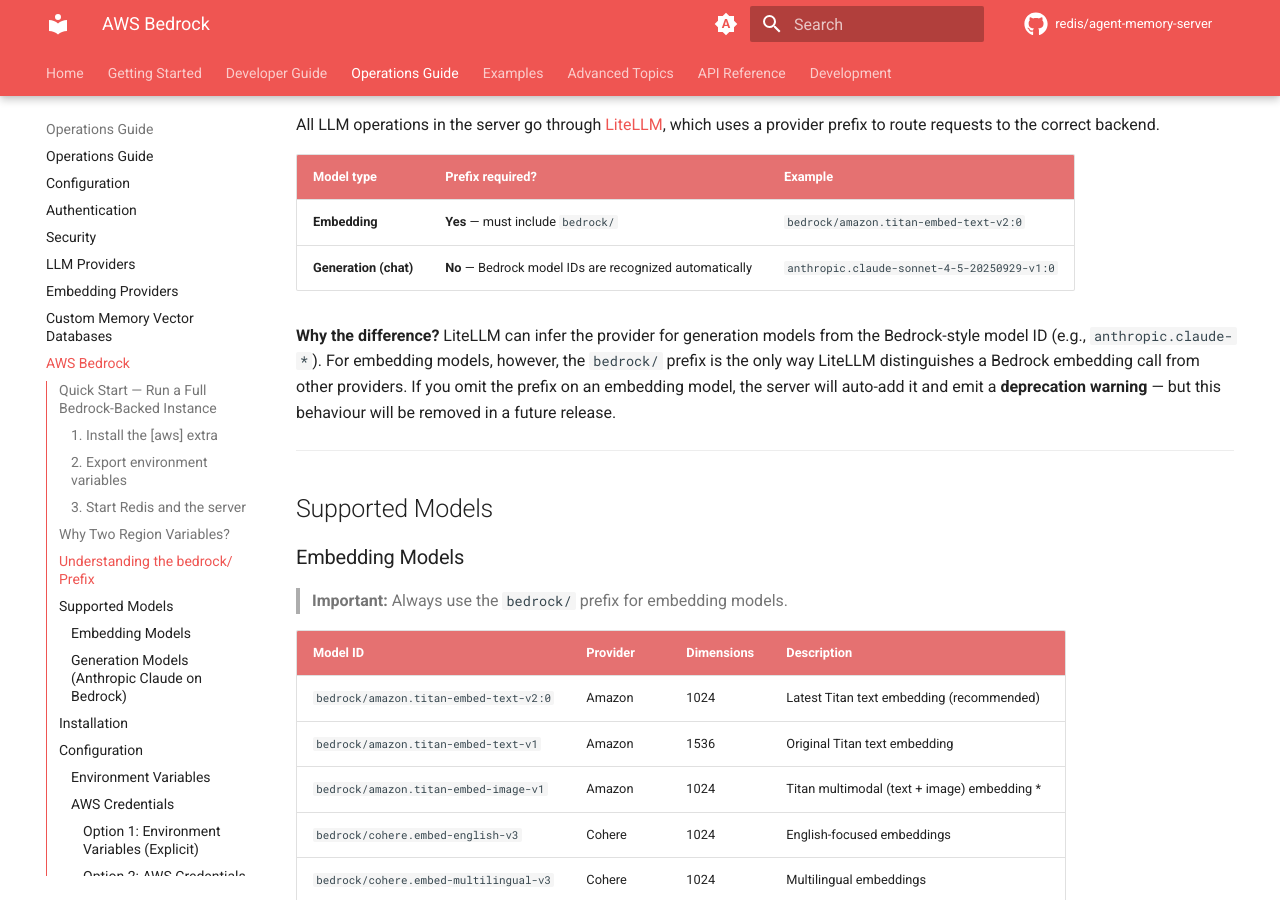
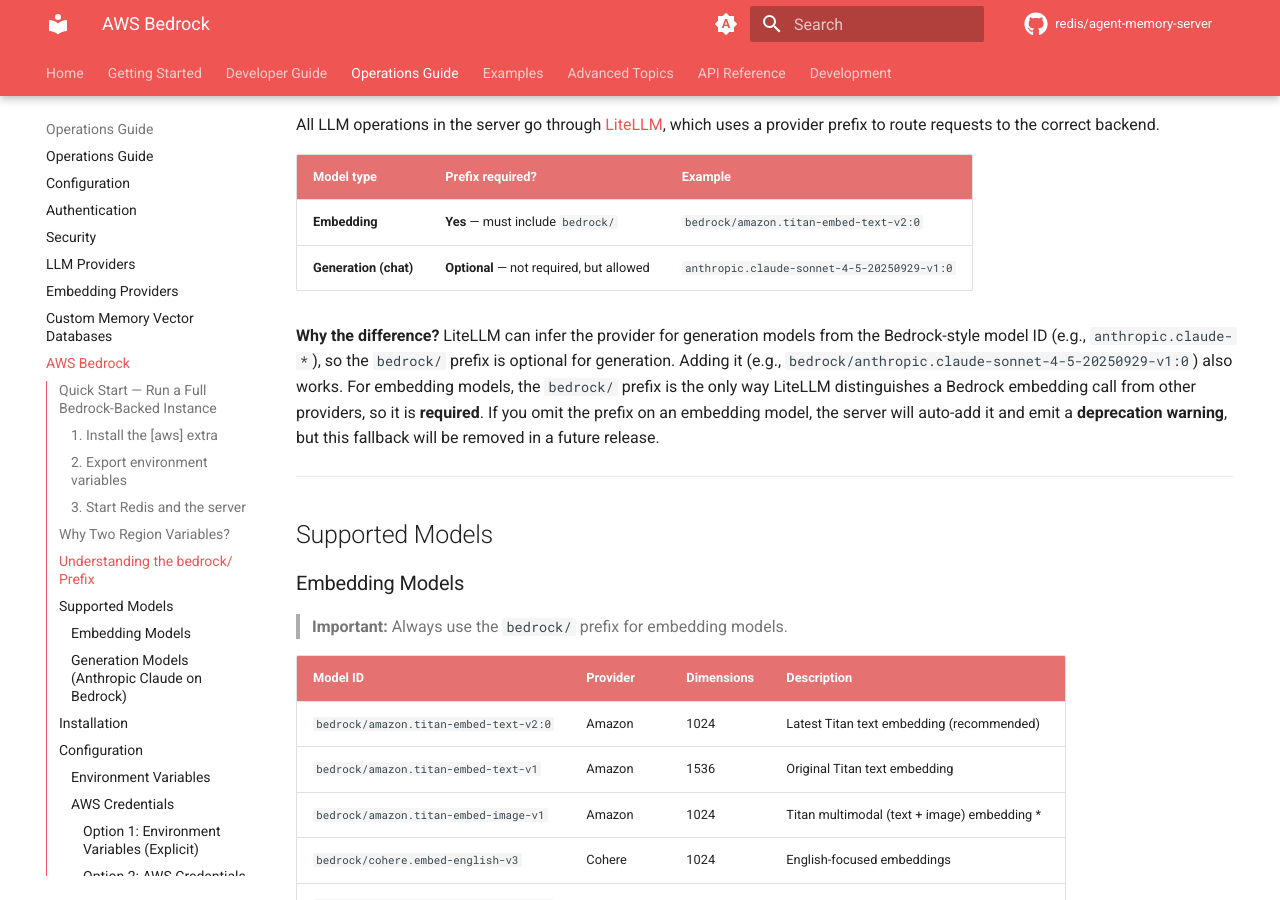
Before and after one commit to redis/agent-memory-server, an MkDocs documentation site: the page built from docs/aws-bedrock.md, in a window 1280 px wide and 900 px high, scrolled down 1970 px. Built offline with MkDocs 1.6.1 and Material for MkDocs 9.7.7, drawn with Linux system fonts in a browser that asks for light colours; comment, search, counter and statistics services are not loaded; the version menu is left out; some of the changed text lies outside the part shown.

Commit message:
docs: address reviewer feedback
- Clarify bedrock/ prefix is optional (not prohibited) for generation models
- Remove boto3/botocore version ranges from docs
- Rename LLM Proxy to LLM Proxy (LiteLLM) in architecture diagram
- Update wording from 'no prefix needed' to 'prefix optional'

```diff
--- a/docs/aws-bedrock.md
+++ b/docs/aws-bedrock.md
@@ -81,9 +81,9 @@
 | Model type | Prefix required? | Example |
 |------------|------------------|---------|
 | **Embedding** | **Yes** — must include `bedrock/` | `bedrock/amazon.titan-embed-text-v2:0` |
-| **Generation (chat)** | **No** — Bedrock model IDs are recognized automatically | `anthropic.claude-sonnet-4-5-20250929-v1:0` |
+| **Generation (chat)** | **Optional** — not required, but allowed | `anthropic.claude-sonnet-4-5-20250929-v1:0` |
 
-**Why the difference?** LiteLLM can infer the provider for generation models from the Bedrock-style model ID (e.g., `anthropic.claude-*`). For embedding models, however, the `bedrock/` prefix is the only way LiteLLM distinguishes a Bedrock embedding call from other providers. If you omit the prefix on an embedding model, the server will auto-add it and emit a **deprecation warning** — but this behaviour will be removed in a future release.
+**Why the difference?** LiteLLM can infer the provider for generation models from the Bedrock-style model ID (e.g., `anthropic.claude-*`), so the `bedrock/` prefix is optional for generation. Adding it (e.g., `bedrock/anthropic.claude-sonnet-4-5-20250929-v1:0`) also works. For embedding models, the `bedrock/` prefix is the only way LiteLLM distinguishes a Bedrock embedding call from other providers, so it is **required**. If you omit the prefix on an embedding model, the server will auto-add it and emit a **deprecation warning**, but this fallback will be removed in a future release.
 
 ---
 
@@ -156,7 +156,7 @@
 EMBEDDING_MODEL=bedrock/amazon.titan-embed-text-v2:0
 REDISVL_VECTOR_DIMENSIONS=1024   # Must match the embedding model's output dimensions
 
-# For Bedrock LLM Generation Models (no prefix needed)
+# For Bedrock LLM Generation Models (bedrock/ prefix optional)
 GENERATION_MODEL=anthropic.claude-sonnet-4-5-20250929-v1:0
 FAST_MODEL=anthropic.claude-haiku-4-5-20251001-v1:0
 
```
Also changed, not shown: other parts of docs/aws-bedrock.md (+2 -2 lines), docs/llm-providers.md (+4 -4 lines).
